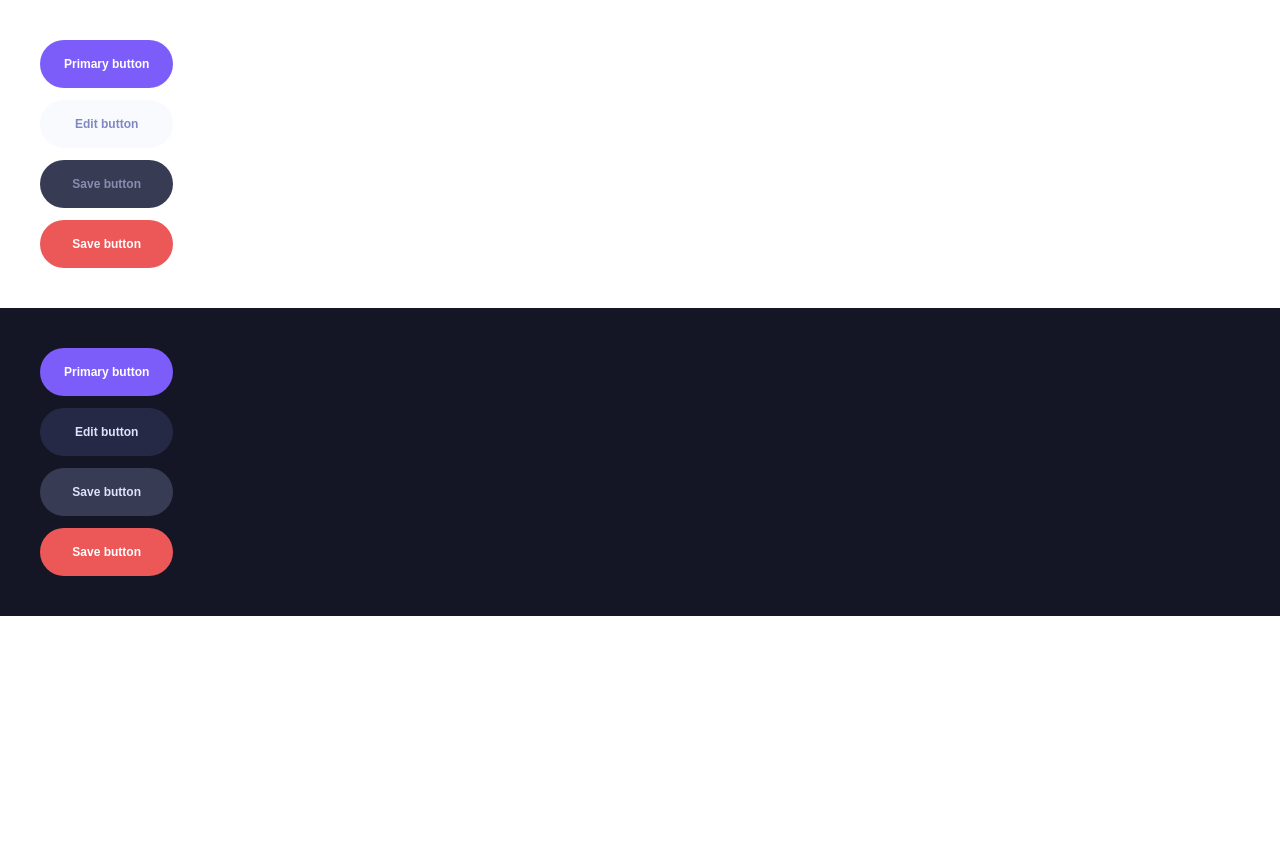
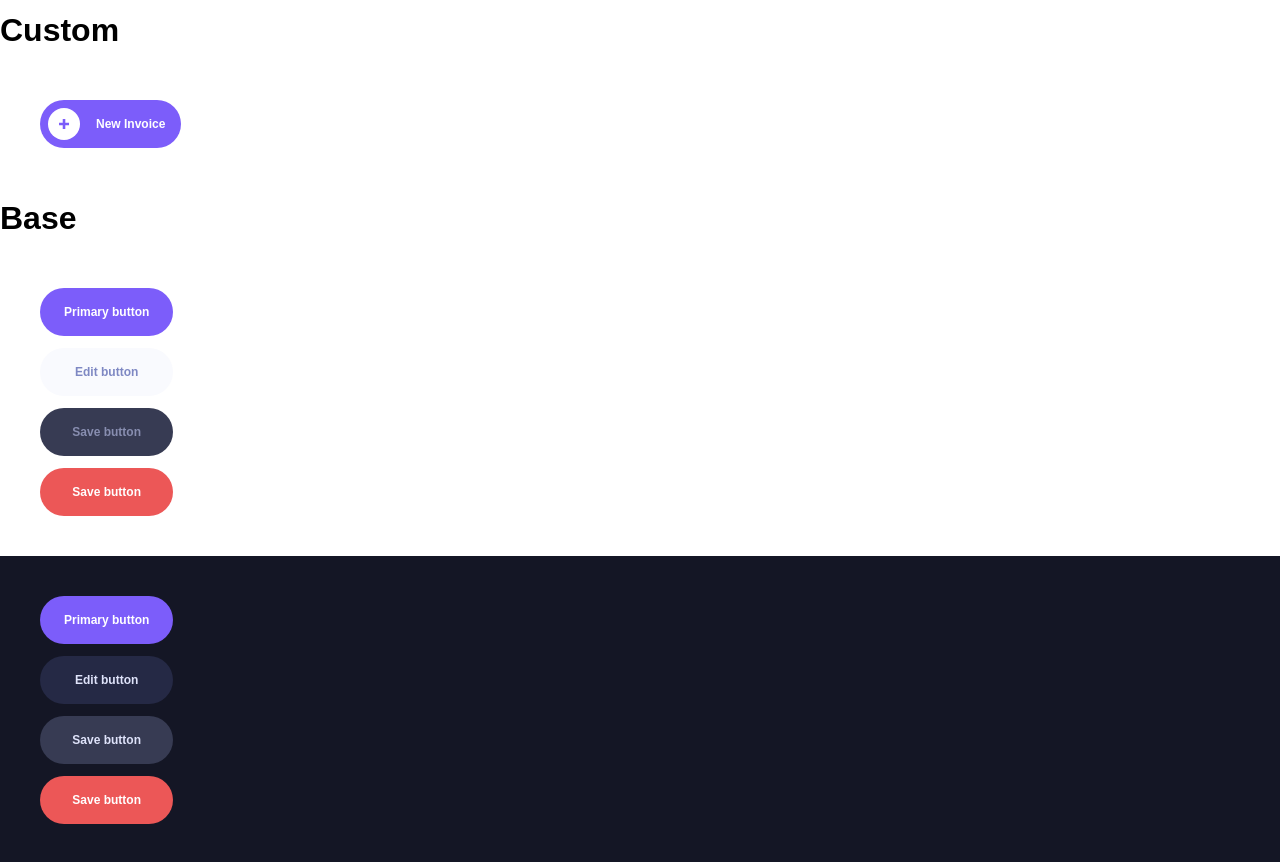
Before and after one commit to nazifbara/invoice-app, a SvelteKit app: page /button in a window 1280 px wide. Before the commit the page ends 800 px from the top, so only its background shows below. Built offline with nearby package versions, Linux system fonts and the light colour scheme; a web font is replaced by a local one.

Commit message:
implement the invoice button variant

```diff
--- a/src/lib/components/Button.svelte
+++ b/src/lib/components/Button.svelte
@@ -3,6 +3,7 @@
 
 	export let variant: 'primary' | 'edit' | 'save' | 'danger' = 'primary';
 	export let disabled: boolean = false;
+	export let compact = false;
 
 	const dispatch = createEventDispatcher();
 
@@ -13,14 +14,8 @@
 	};
 
 	const getVariantClasses = () => {
-		const commons = [
-			'px-6',
-			'py-4',
-			'rounded-full',
-			'font-bold',
-			'transition-colors',
-			'duration-300'
-		];
+		const paddings = compact ? 'py-2 pl-2 pr-4' : 'px-6 py-4';
+		const commons = [paddings, 'rounded-full', 'font-bold', 'transition-colors', 'duration-300'];
 
 		const variantClasses = variants[variant];
 
--- /dev/null
+++ b/src/lib/components/InvoiceBtn.svelte
@@ -0,0 +1,13 @@
+<script lang="ts">
+	import Button from './Button.svelte';
+	import Icon from './Icon.svelte';
+</script>
+
+<Button compact>
+	<div class="flex flex-row gap-4 items-center">
+		<span class="w-8 aspect-square bg-white rounded-full flex items-center justify-center"
+			><Icon name="plus" /></span
+		>
+		<span>New Invoice</span>
+	</div>
+</Button>
--- a/src/routes/button/+page.svelte
+++ b/src/routes/button/+page.svelte
@@ -1,6 +1,15 @@
 <script lang="ts">
 	import Button from '$lib/components/Button.svelte';
+	import InvoiceBtn from '$lib/components/InvoiceBtn.svelte';
+	import Typography from '$lib/components/Typography.svelte';
 </script>
+
+<Typography el="h2" variant="h1">Custom</Typography>
+<div class="grid gap-3 p-10 justify-start">
+	<InvoiceBtn />
+</div>
+
+<Typography el="h2" variant="h1">Base</Typography>
 
 <div class="grid gap-3 p-10 justify-start">
 	<Button variant="primary">Primary button</Button>
```
